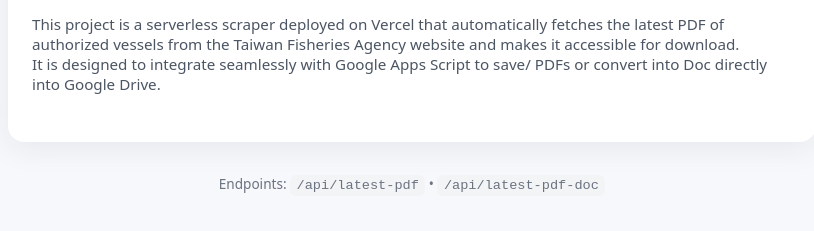
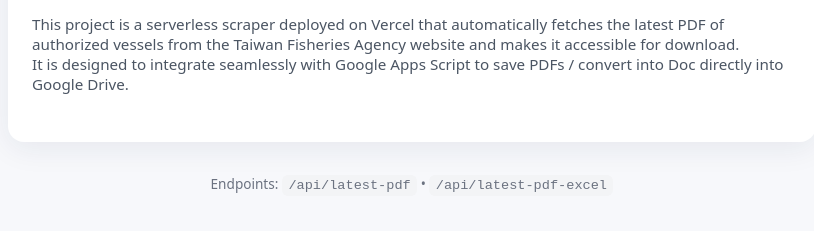
Before and after one commit to yuanyiho/taiwan_fisheries_automation, a website: page index.html in a window 1280 px wide. Shown: the part 91-322 px from the top of the page, without its empty margins (228-1042 px from the left). Drawn offline with Linux system fonts and the light colour scheme.

Commit message:
Renamed/reworded doc to excel and change api to /api/latest-pdf-excel

```diff
--- a/api/latest-pdf-doc.js
+++ b/api/latest-pdf-excel.js
@@ -1,6 +1,6 @@
 import fetch from "node-fetch";
 import * as cheerio from "cheerio";
-import pdf from "pdf-parse/lib/pdf-parse.js"; // ✅ correct path
+import pdf from "pdf-parse/lib/pdf-parse.js";
 import {
   Document,
   Packer,
@@ -11,7 +11,7 @@ import {
   WidthType,
 } from "docx";
 
-// sanitize filename to ASCII-only
+// Sanitize filename to ASCII-only
 function sanitizeFileName(name) {
   return name
     .replace(/\s+/g, "_")
--- a/api/latest-pdf.js
+++ b/api/latest-pdf.js
@@ -1,7 +1,7 @@
 import * as cheerio from "cheerio";
 import fetch from "node-fetch";
 
-// sanitize filename to ASCII-only
+// Sanitize filename to ASCII-only
 function sanitizeFileName(name) {
   return name
     .replace(/\s+/g, "_")
--- a/index.html
+++ b/index.html
@@ -29,11 +29,11 @@
     <h1>Serverless API</h1>
     <div class="meta">
 		This project is a serverless scraper deployed on Vercel that automatically fetches the latest PDF of authorized vessels from the Taiwan Fisheries Agency website and makes it accessible for download.<br>
-		It is designed to integrate seamlessly with Google Apps Script to save/ PDFs or convert into Doc directly into Google Drive.
+		It is designed to integrate seamlessly with Google Apps Script to save PDFs / convert into Doc directly into Google Drive.
 	</div>
   </div>
   <footer>
-    <p>Endpoints: <code>/api/latest-pdf</code> • <code>/api/latest-pdf-doc</code>
+    <p>Endpoints: <code>/api/latest-pdf</code> • <code>/api/latest-pdf-excel</code>
   </footer>
 
 </body>
```
Also changed, not shown: README.md.
